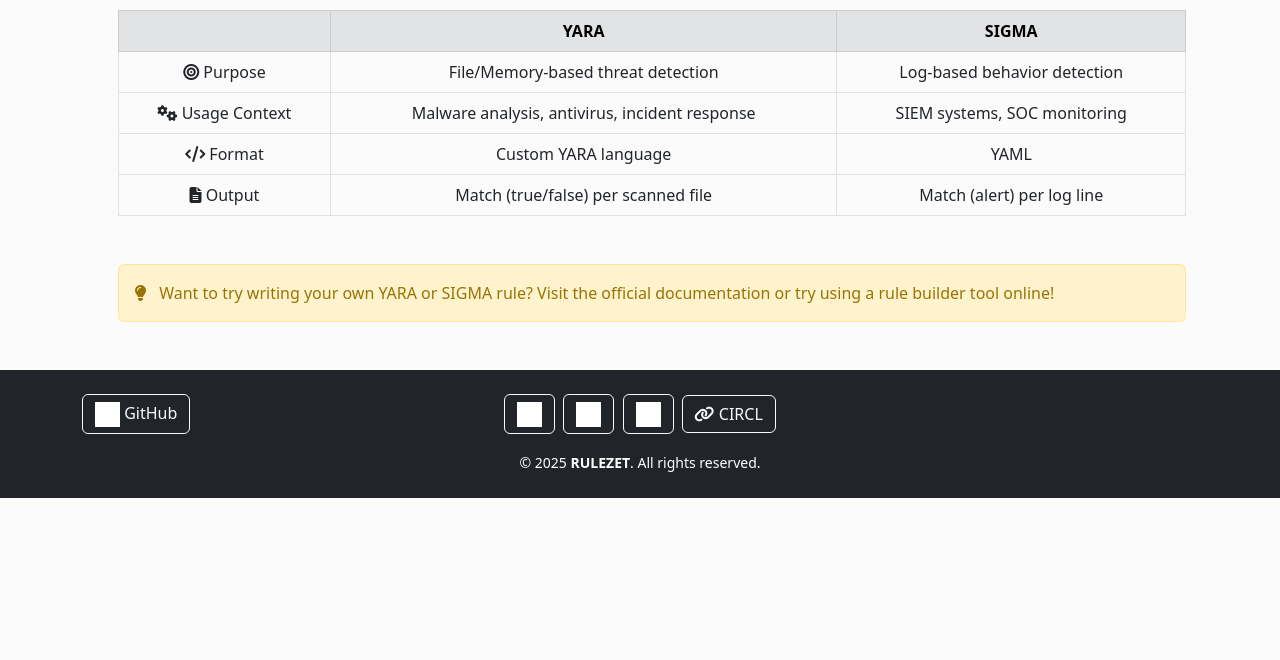
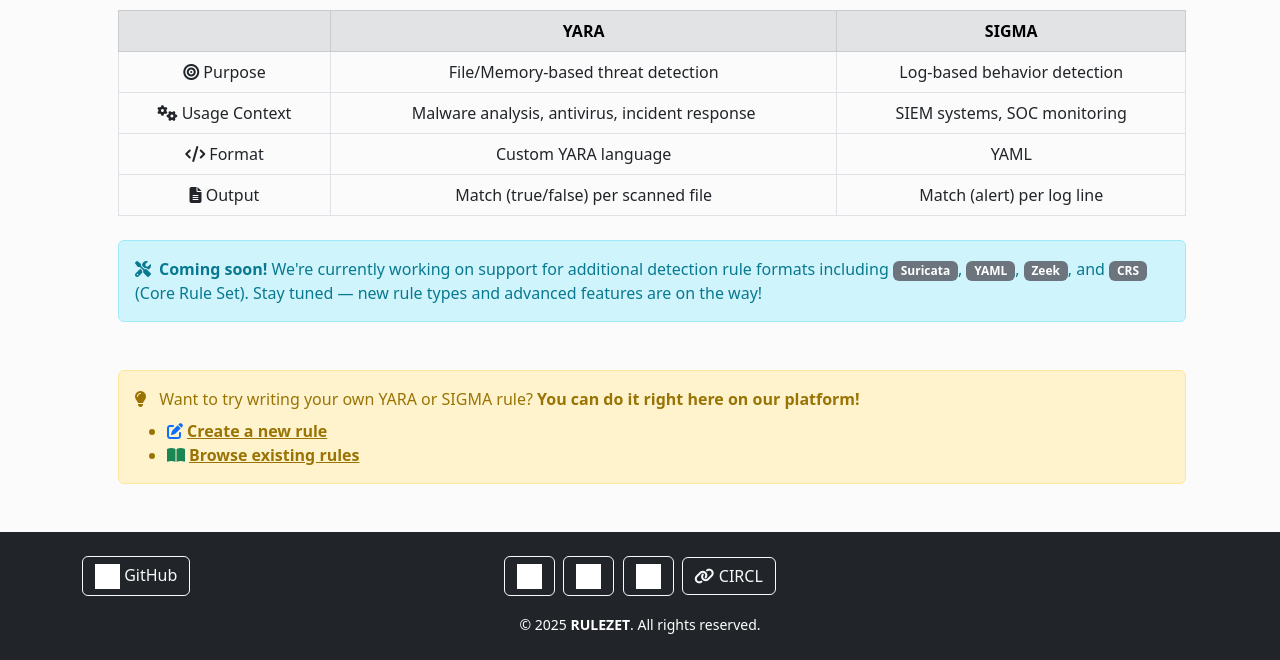
Before and after one commit to ngsoti/rulezet-core, a Flask app: page /rule/rules_info in a window 1280 px wide. Shown: the part 2657-3317 px from the top of the page. Before the commit the page ends 3155 px from the top, so only its background shows below. Run offline with Flask 3, Linux system fonts and the light colour scheme; the visitor is signed in with stand-in values (Sample User, id 1); data that the repository does not hold is empty; some libraries are stand-ins or nearby versions; grey boxes are pictures that could not be loaded.

```diff
--- a/app/rule/rule.py
+++ b/app/rule/rule.py
@@ -280,6 +280,7 @@ def edit_rule(rule_id):
         if form.validate_on_submit():
             form_dict = form_to_dict(form)
             RuleModel.edit_rule_core(form_dict, rule_id)
+            flash("Rule modified with success!", "success")
             return redirect("/rule/rules_list")
         else:
             form.format.data = rule.format
--- a/app/templates/rule/rule.html
+++ b/app/templates/rule/rule.html
@@ -22,7 +22,7 @@
                     <div class="col-md-6">
                         <div class="form-group">
                             {{ form.format.label(class_="col-form-label") }}
-                            {{ form.format(class_="form-control") }}
+                            {{ form.format(class_="form-select") }}
                             {% if form.format.errors %}
                                 <div class="invalid-feedback d-block">
                                     {{ form.format.errors[0] | safe }}
--- a/app/templates/rule/rules_info.html
+++ b/app/templates/rule/rules_info.html
@@ -168,12 +168,34 @@
       </tr>
     </tbody>
   </table>
+  <div class="alert alert-info mt-4">
+    <i class="fas fa-tools me-2"></i>
+    <strong>Coming soon!</strong> We're currently working on support for additional detection rule formats including
+    <span class="badge bg-secondary">Suricata</span>,
+    <span class="badge bg-secondary">YAML</span>,
+    <span class="badge bg-secondary">Zeek</span>, and
+    <span class="badge bg-secondary">CRS</span> (Core Rule Set).
+    Stay tuned — new rule types and advanced features are on the way!
+  </div>
+
 
   <!-- Footer callout -->
   <div class="alert alert-warning mt-5">
     <i class="fas fa-lightbulb me-2"></i>
-    Want to try writing your own YARA or SIGMA rule? Visit the official documentation or try using a rule builder tool online!
+    Want to try writing your own YARA or SIGMA rule?
+    <strong>You can do it right here on our platform!</strong><br>
+    <ul class="mt-2 mb-0">
+      <li>
+        <i class="fas fa-pen-to-square me-1 text-primary"></i>
+        <a href="/rule" class="alert-link text-decoration-underline">Create a new rule</a>
+      </li>
+      <li>
+        <i class="fas fa-book-open me-1 text-success"></i>
+        <a href="/rule/rules_list" class="alert-link text-decoration-underline">Browse existing rules</a>
+      </li>
+    </ul>
   </div>
+
 </div>
 {% endblock %}
 
```
Also changed, not shown: app/rule/rule_form.py (+5 -2 lines), app/templates/rule/edit_rule.html (+8 -8 lines).
